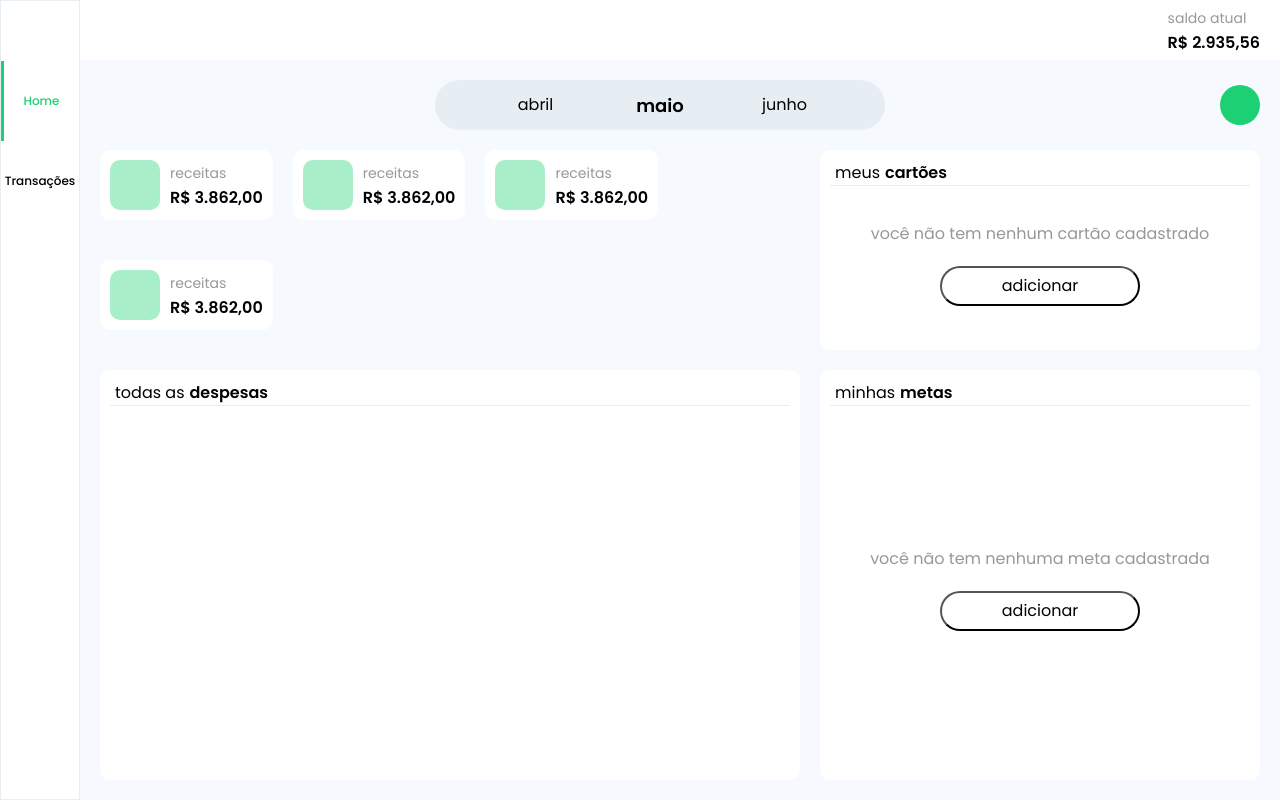
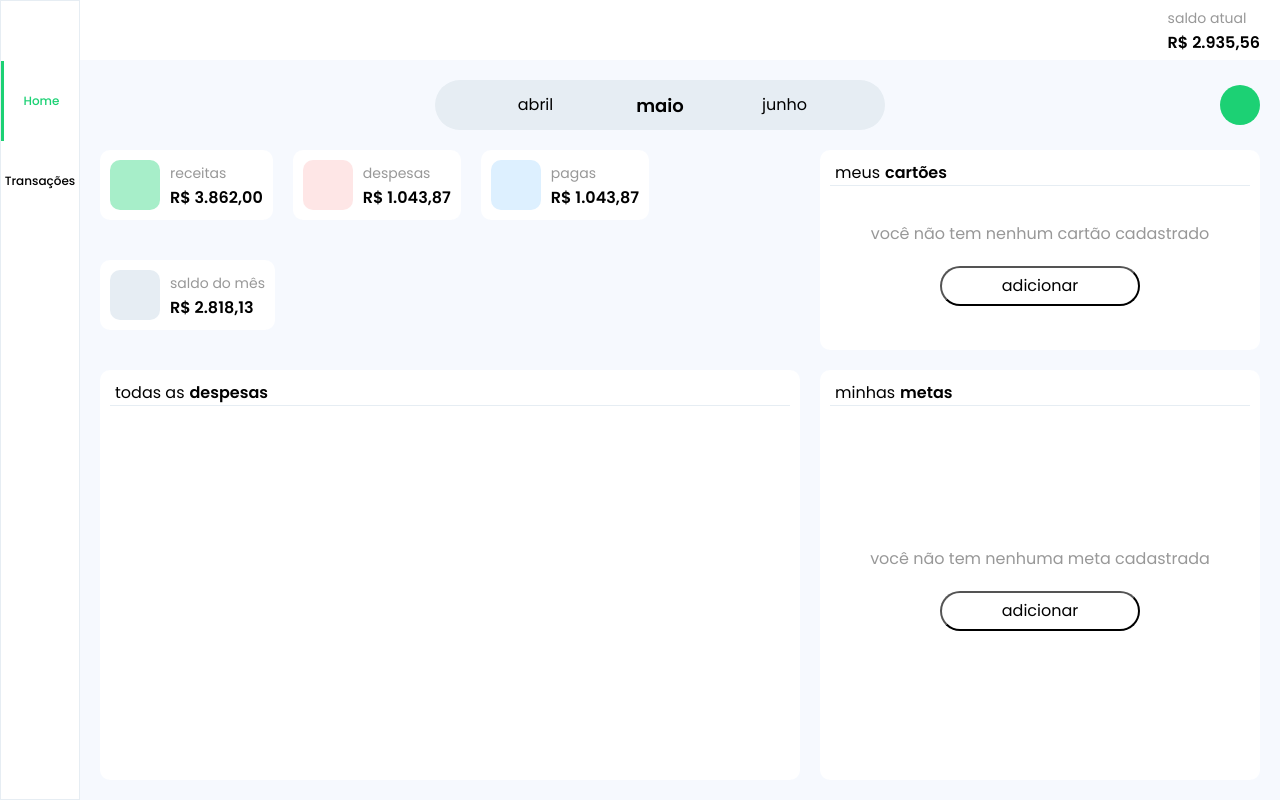
Before and after one commit to EsauM10/despezzas, a React (Vite) app in the folder web/: page / in a window 1280 px wide. Built offline with nearby package versions, Linux system fonts and the light colour scheme; no server answers; some icons are missing; the HTML template or start-up script is replaced by a standard one.

Commit message:
feat: add info card props

```diff
--- a/web/src/components/InfoCard/index.tsx
+++ b/web/src/components/InfoCard/index.tsx
@@ -1,13 +1,43 @@
 import styles from './styles.module.css'
 
+interface InfoCardProps {
+    title: string
+    subtitle: string
+    icon: string
+    type?: 'default' | 'info' | 'success' | 'danger'
+}
 
-export default function InfoCard() {
+const backgroundColors = {
+    default: 'var(--border)',
+    info: 'var(--blue-100)',
+    success: 'var(--green-100)',
+    danger: 'var(--red-100)'
+}
+
+const iconColors = {
+    default: 'black',
+    info: 'var(--blue-500)',
+    success: 'var(--primary)',
+    danger: 'var(--danger)'
+}
+
+export default function InfoCard({ title, subtitle, icon, type = 'default' }: InfoCardProps) {
+    const getColor = () => {
+        return {
+            backgroundColor: backgroundColors[type],
+            color: iconColors[type]
+        }
+    }
+
     return (
         <div className={styles.container}>
-            <span className='ph ph-currency-circle-dollar'></span>
+            <span
+                className={icon}
+                style={getColor()}>
+            </span>
             <div>
-                <span>receitas</span>
-                <p>R$ 3.862,00</p>
+                <span>{title}</span>
+                <p>{subtitle}</p>
             </div>
         </div>
     )
--- a/web/src/components/InfoCard/styles.module.css
+++ b/web/src/components/InfoCard/styles.module.css
@@ -16,7 +16,6 @@
     border-radius: 10px;
     background-color: var(--green-100);
     font-size: 40px;
-    color: var(--primary);
 }
 .container > div span {
     font-size: 14px;
--- a/web/src/pages/home/index.tsx
+++ b/web/src/pages/home/index.tsx
@@ -25,10 +25,26 @@ export default function HomePage() {
             </header>
             <div className={styles.topContent}>
                 <section className={styles.insights}>
-                    <InfoCard />
-                    <InfoCard />
-                    <InfoCard />
-                    <InfoCard />
+                    <InfoCard
+                        title='receitas'
+                        subtitle='R$ 3.862,00'
+                        icon='ph ph-currency-circle-dollar'
+                        type='success'/>
+                    <InfoCard
+                        title='despesas'
+                        subtitle='R$ 1.043,87'
+                        icon='ph ph-currency-circle-dollar'
+                        type='danger'/>
+                    <InfoCard
+                        title='pagas'
+                        subtitle='R$ 1.043,87'
+                        icon='ph ph-check-circle'
+                        type='info'/>
+                    <InfoCard
+                        title='saldo do mês'
+                        subtitle='R$ 2.818,13'
+                        icon='ph ph-plus-minus'
+                    />
                 </section>
                 <section className={styles.creditCards}>
                     <CreditCards />
```
